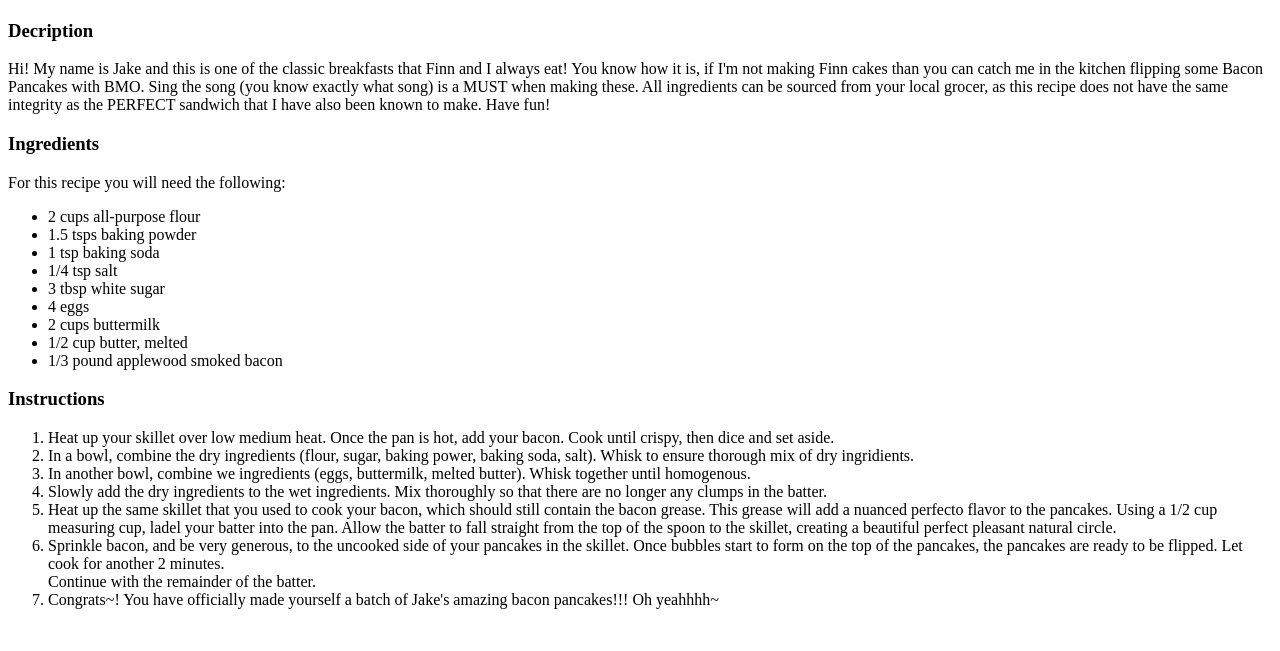
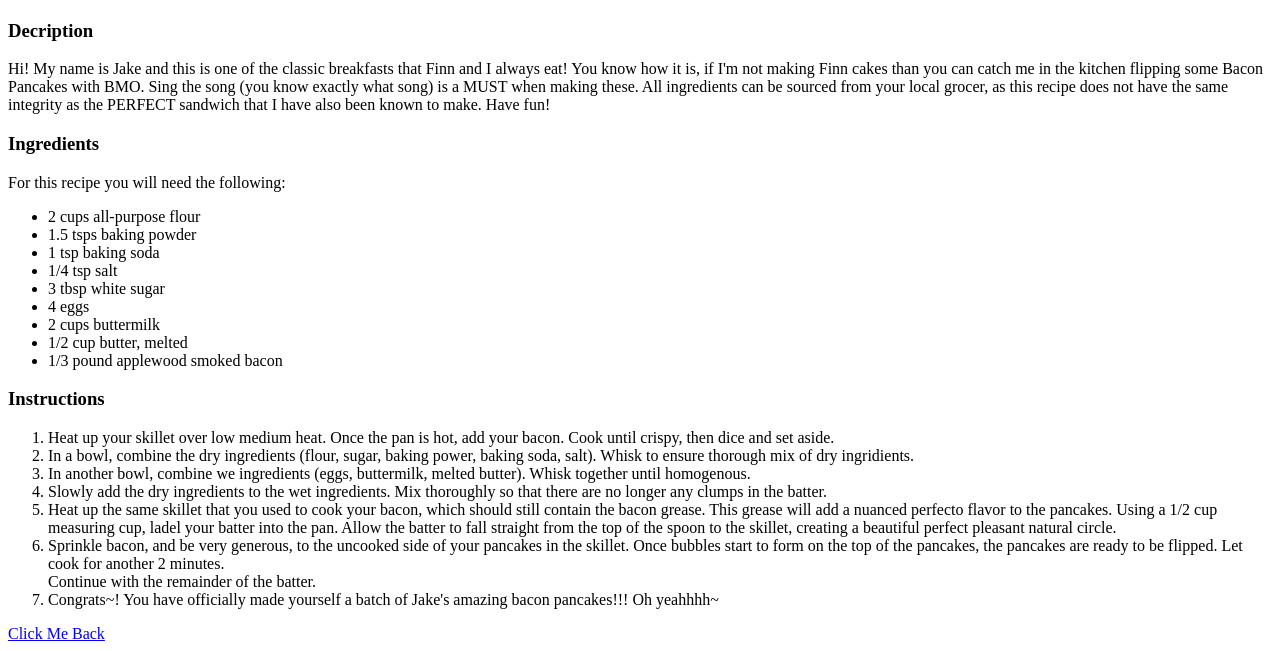
Before and after one commit to artha-lou/odin-recipes, a plain HTML site: page recipes/bacon-pancakes.html in a window 1280 px wide. Shown: the part 483-1134 px from the top of the page. Before the commit the page ends 1108 px from the top, so only its background shows below. Drawn offline with Linux system fonts and the light colour scheme.

Commit message:
Added feature to go back to index

```diff
--- a/recipes/bacon-pancakes.html
+++ b/recipes/bacon-pancakes.html
@@ -34,5 +34,6 @@
             <lis>Continue with the remainder of the batter.</lis>
             <li>Congrats~! You have officially made yourself a batch of Jake's amazing bacon pancakes!!! Oh yeahhhh~</li>
         </ol>
+        <a href="file:///Users/arthalou/Desktop/Odin/Foundations/HTML/repos/odin-recipes/index.html">Click Me Back</a>
     </body>
 </html>
```
